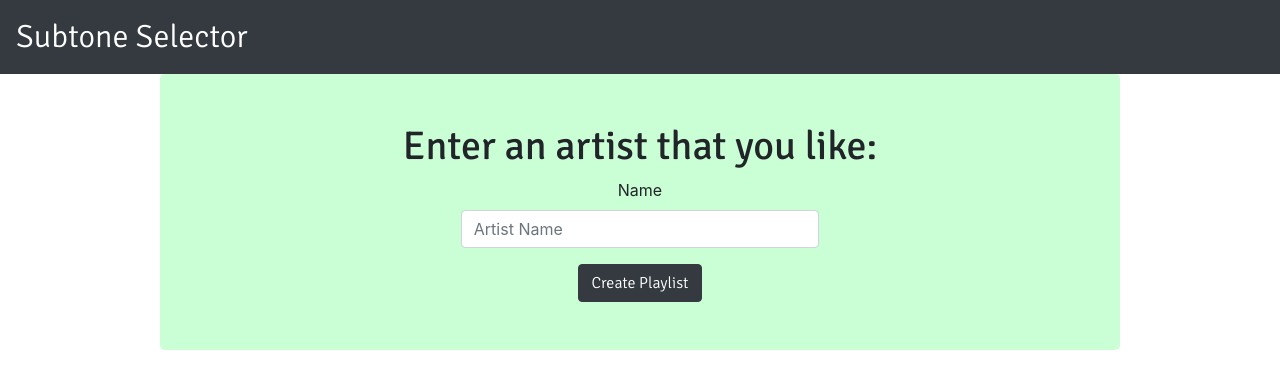
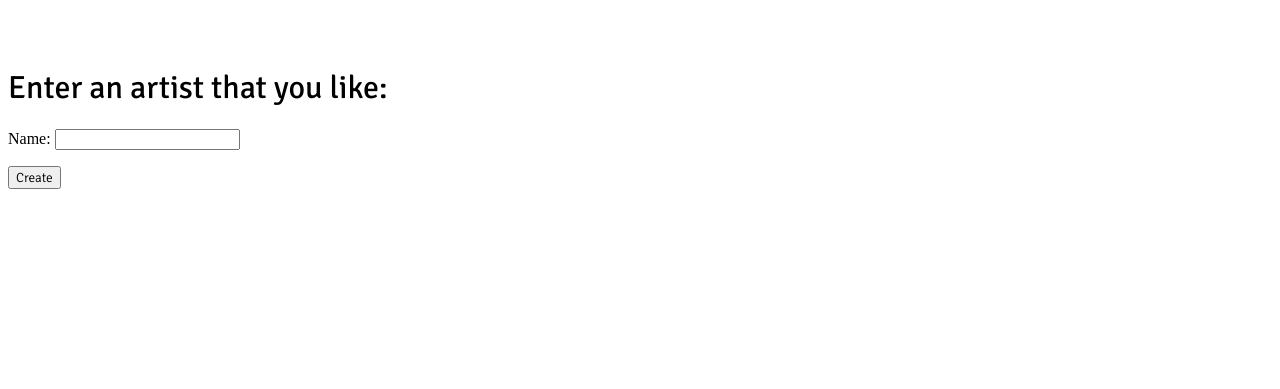
Before and after one commit to bromasan/SubtoneSelector, a Django app: page /search/ in a window 1280 px wide. Shown: the top 389 px of the page. Run offline with Django 3.2, Linux system fonts and the light colour scheme; some libraries are stand-ins or nearby versions.

Commit message:
Update form.html

```diff
--- a/SubtoneSelector/SubtoneSelector/templates/Recommendation/form.html
+++ b/SubtoneSelector/SubtoneSelector/templates/Recommendation/form.html
@@ -1,31 +1,17 @@
-<!DOCTYPE html>
-{% load static bootstrap4 %}
-<html lang="en" dir="ltr">
-  <head>
-    <meta charset="utf-8">
-    <title>Subtone Selector</title>
-    <link rel="stylesheet" href="{% static 'css/ssmaster.css'%}">
-    <link rel="stylesheet" href="https://stackpath.bootstrapcdn.com/bootstrap/4.4.1/css/bootstrap.min.css" integrity="sha384-Vkoo8x4CGsO3+Hhxv8T/Q5PaXtkKtu6ug5TOeNV6gBiFeWPGFN9MuhOf23Q9Ifjh" crossorigin="anonymous">
-    <link href="https://fonts.googleapis.com/css2?family=Signika:wght@300;400&display=swap" rel="stylesheet">
+{% extends 'Recommendation/base.html' %}
 
-  </head>
-  <body>
-    <nav class="navbar navbar-dark bg-dark">
-      <a class="navbar-brand"  id = "sscenter" href="{% url 'home' %}">Subtone Selector</a>
-    </nav>
-      <div class="jumbotron  py-5 mx-auto" align="center">
-        <h1>Enter an artist that you like:</h1>
-        <form method="post">
-          <div class="search_form">
-            {% bootstrap_field form.name layout='inline' placeholder="Artist Name" %}
-            {%csrf_token%}
-            <input type="submit" class = 'btn btn-dark' id="button" value="Create Playlist">
-          </div>
+{% block body_block%}
+<div class="content">
+  <h1>Enter an artist that you like:</h1>
+  <form method="post">
+      {{ form.as_p }}
+      {%csrf_token%}
 
-        </form>
+      <input type="submit" class = 'btn btn-dark' id="button" value="Create">
+      {% if error %}
+      <div class='err_msg'>{{ error}}</div>
+      {% endif %}
+  </form>
 
-      </div>
-
-
-  </body>
-</html>
+</div>
+{%endblock%}
```
